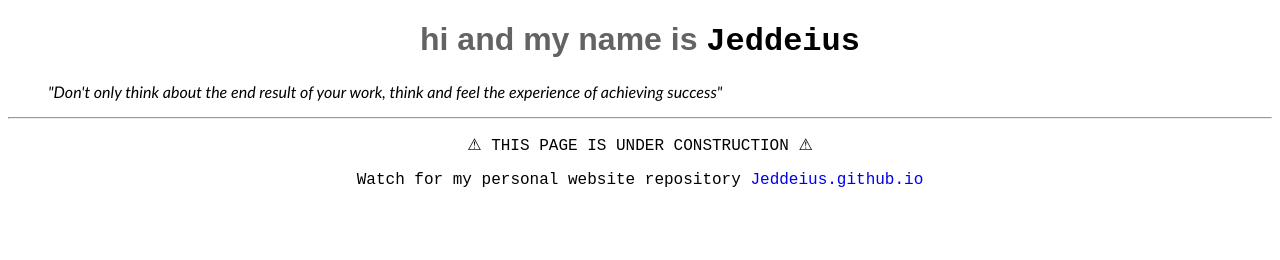
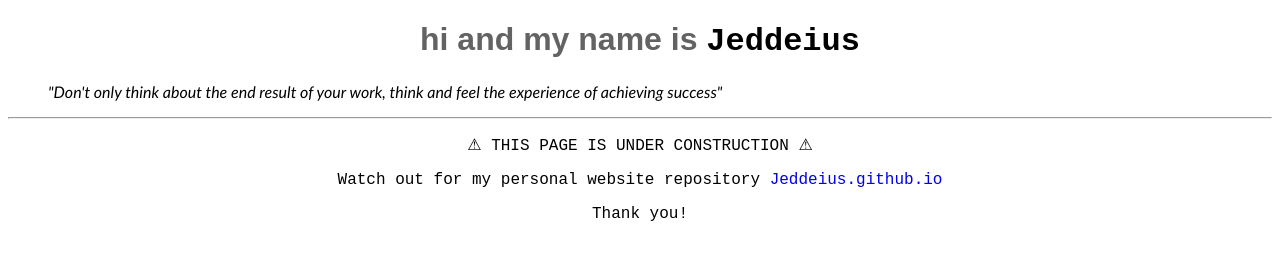
Before and after one commit to Jeddeius/Jeddeius.github.io, a plain HTML site: page index.html in a window 1280 px wide. Drawn offline with Linux system fonts and the light colour scheme.

Commit message:
typo and some errors

```diff
--- a/index.html
+++ b/index.html
@@ -12,7 +12,8 @@
         <hr>
         <span id="footnote">
             <p>⚠ THIS PAGE IS UNDER CONSTRUCTION ⚠</p>
-            <p>Watch for my personal website repository <a href="https://github.com/Jeddeius/Jeddeius.github.io">Jeddeius.github.io</a></p>
+            <p>Watch out for my personal website repository <a href="https://github.com/Jeddeius/Jeddeius.github.io">Jeddeius.github.io</a></p>
+            <p>Thank you!</p>
         </span>
     </body>
 </html>
--- a/indexStyle.css
+++ b/indexStyle.css
@@ -23,5 +23,6 @@ a {
 
 #footnote {
     text-align:center;
+    align-items: center;
     font-family:'Courier New', Courier, monospace
 }
```
